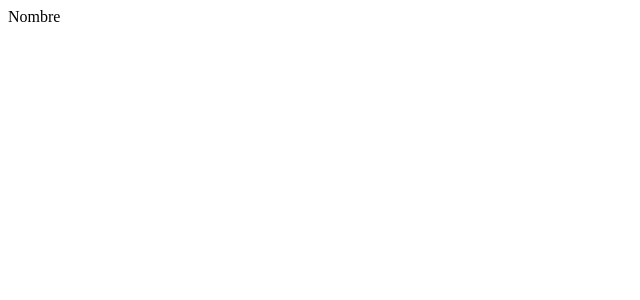
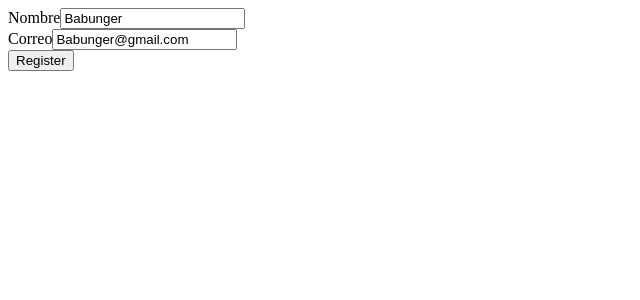
Before and after one commit to MALTHODZ/Proyecto-Final, a Next.js app in the folder frontend/: page /components/Register in a window 1280 px wide. Shown: the top 300 px of the page, without its empty margins (0-640 px from the left). Built offline with nearby package versions, Linux system fonts and the light colour scheme.

Commit message:
Componente register con campos de nombre y correo mas la validacion de nombre

```diff
--- a/frontend/package.json
+++ b/frontend/package.json
@@ -8,8 +8,9 @@
     "start": "next start"
   },
   "dependencies": {
+    "formik": "^2.4.6",
+    "next": "15.5.5",
     "react": "19.1.0",
-    "react-dom": "19.1.0",
-    "next": "15.5.5"
+    "react-dom": "19.1.0"
   }
 }
--- a/frontend/src/pages/components/Register.jsx
+++ b/frontend/src/pages/components/Register.jsx
@@ -1,11 +1,58 @@
-
+import { Formik } from "formik";
 
 export default function Register () {
     return(
     <div>
-        <form>
-            <label>Nombre</label>
-        </form>
+        <Formik
+            initialValues={{
+                nombre:'Babunger',
+                correo:'Babunger@gmail.com',
+            }}
+            validate={(values) => {
+                let error = {};
+                if (!values.nombre) {
+                    error.nombre = 'Por favor introduce un nombre';
+                } else if(/^[a-zA-ZÀ-ÿ\s]{1,40}$/.test(values.nombre)){
+                    error.nombre = 'El nombre solo puede contener letras y espacios';
+                    }
+                return error;
+            }}
+            onSubmit={()=>{
+                console.log("enviado")
+            }}
+        >
+            {({values, errors, handleSubmit, handleChange,handleBlur}) => (
+                <form onSubmit={handleSubmit}>
+                    <div>
+                        <label htmlFor="nombre">Nombre</label>
+                        <input
+                            type="text"
+                            id="nombre"
+                            name="nombre"
+                            placeholder="Nombre de usuario"
+                            value={values.nombre}
+                            onChange={handleChange}
+                            onBlur={handleBlur}
+                        />
+                        {errors.nombre && <div>{errors.nombre}</div>}
+                    </div>
+                    <div>
+                        <label htmlFor="correo">Correo</label>
+                        <input
+                            type="text"
+                            id="correo"
+                            name="correo"
+                            placeholder="nombre@correo.com"
+                            value={values.correo}
+                            onChange={handleChange}
+                            onBlur={handleBlur}
+                        />
+                        {errors.correo && <div>{errors.correo}</div>}
+                    </div>
+                    <button type="submit">Register</button>
+                </form>
+            )}
+        </Formik>
     </div>
     )
 }
```
Also changed, not shown: 1 other file (tests, documents, lock files or other folders).
